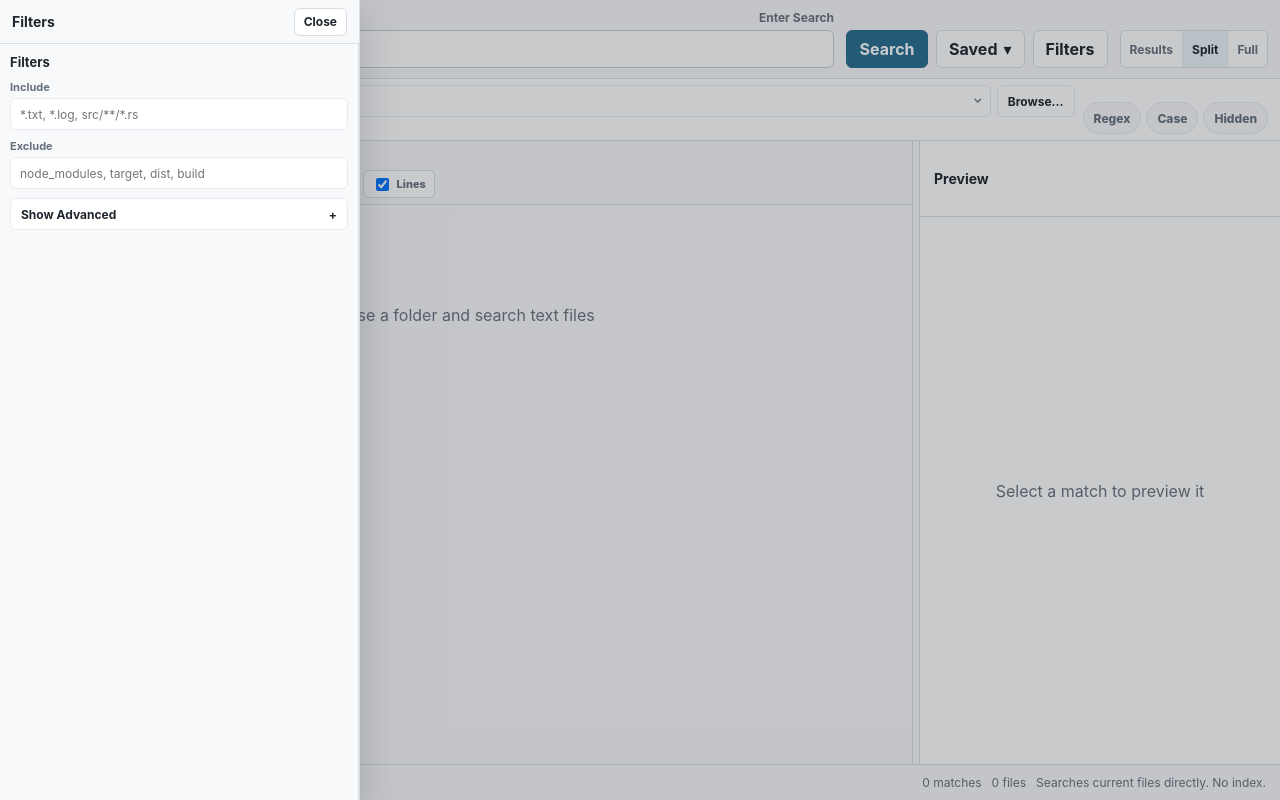
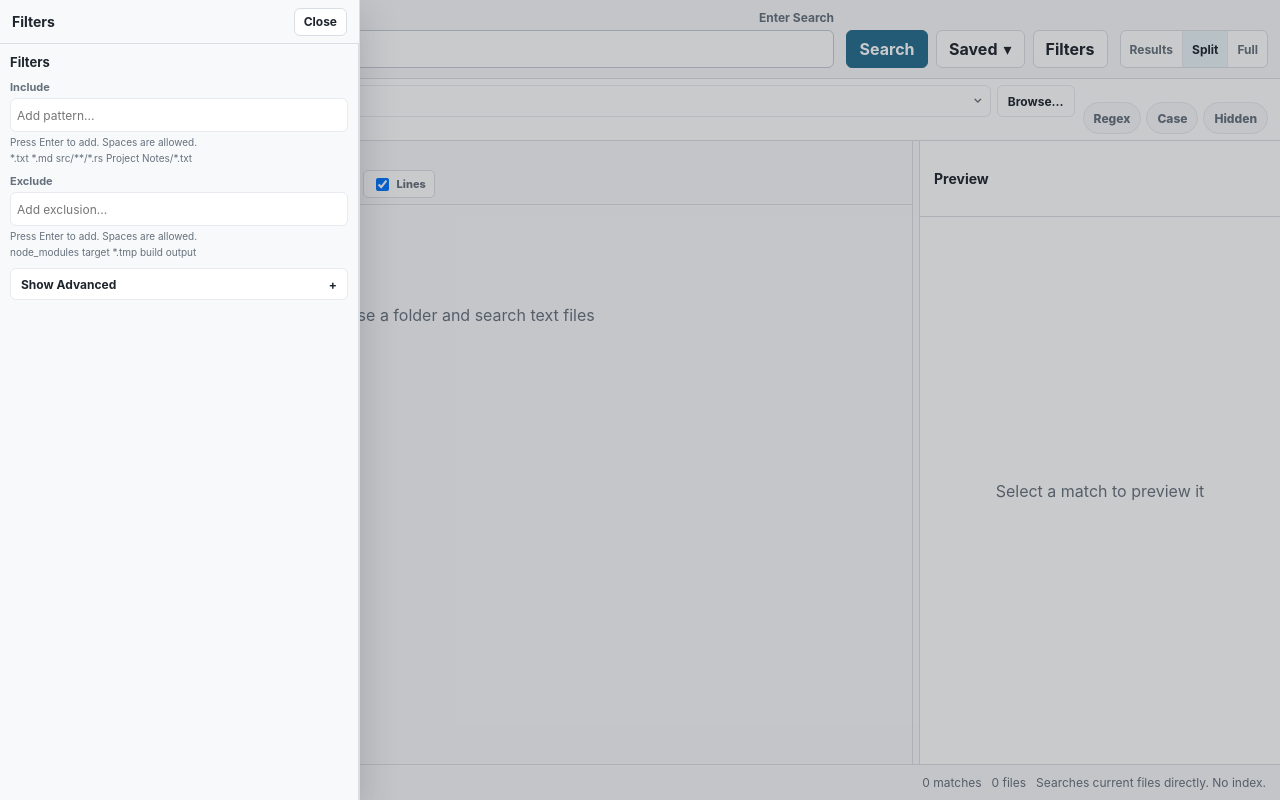
Before and after one commit to cottrela/searchmonkey-III, a SvelteKit app: page / in a window 1280 px wide. Both pictures are taken after a click on the button "Filters". Built offline with nearby package versions, Linux system fonts and the light colour scheme.

Commit message:
Adding nicer include/exclude interface

```diff
--- /dev/null
+++ b/src/lib/components/PatternChipsInput.svelte
@@ -0,0 +1,323 @@
+<script lang="ts">
+  import { tick } from 'svelte';
+
+  let {
+    id,
+    label,
+    placeholder = 'Add pattern...',
+    values = $bindable<string[]>([]),
+    examples = []
+  }: {
+    id: string;
+    label: string;
+    placeholder?: string;
+    values: string[];
+    examples?: string[];
+  } = $props();
+
+  let inputElement = $state<HTMLInputElement>();
+  let editElement = $state<HTMLInputElement>();
+  let draft = $state('');
+  let selectedIndex = $state<number | null>(null);
+  let editingIndex = $state<number | null>(null);
+  let editDraft = $state('');
+
+  function commitDraft() {
+    const value = draft.trim();
+    if (!value) return false;
+
+    values = [...values, value];
+    draft = '';
+    selectedIndex = null;
+    return true;
+  }
+
+  function selectChip(index: number) {
+    selectedIndex = index;
+    editingIndex = null;
+  }
+
+  function editChip(index: number) {
+    selectedIndex = null;
+    editingIndex = index;
+    editDraft = values[index] ?? '';
+
+    void tick().then(() => {
+      editElement?.focus();
+      editElement?.select();
+    });
+  }
+
+  function saveEdit() {
+    if (editingIndex === null) return;
+
+    const value = editDraft.trim();
+    const index = editingIndex;
+    editingIndex = null;
+    editDraft = '';
+
+    if (!value) {
+      removeChip(index);
+      return;
+    }
+
+    values = values.map((item, itemIndex) => (itemIndex === index ? value : item));
+  }
+
+  function cancelEdit() {
+    editingIndex = null;
+    editDraft = '';
+  }
+
+  function removeChip(index: number) {
+    values = values.filter((_, itemIndex) => itemIndex !== index);
+    selectedIndex = null;
+    editingIndex = null;
+
+    void tick().then(() => inputElement?.focus());
+  }
+
+  function handleInputKeydown(event: KeyboardEvent) {
+    if (event.key === 'Enter') {
+      event.preventDefault();
+      commitDraft();
+      return;
+    }
+
+    if (event.key === 'Tab') {
+      commitDraft();
+      return;
+    }
+
+    if (event.key === 'Backspace' && !draft) {
+      event.preventDefault();
+      if (selectedIndex === null) {
+        selectedIndex = values.length ? values.length - 1 : null;
+      } else {
+        removeChip(selectedIndex);
+      }
+      return;
+    }
+
+    if (event.key === 'Delete' && selectedIndex !== null) {
+      event.preventDefault();
+      removeChip(selectedIndex);
+      return;
+    }
+
+    if (event.key === 'Escape') {
+      selectedIndex = null;
+    }
+  }
+
+  function handleEditKeydown(event: KeyboardEvent) {
+    if (event.key === 'Enter') {
+      event.preventDefault();
+      saveEdit();
+      return;
+    }
+
+    if (event.key === 'Escape') {
+      event.preventDefault();
+      cancelEdit();
+    }
+  }
+
+  function handlePaste(event: ClipboardEvent) {
+    const text = event.clipboardData?.getData('text');
+    if (!text || !text.includes('\n')) return;
+
+    event.preventDefault();
+    const pastedValues = text
+      .split(/\r?\n/)
+      .map((item) => item.trim())
+      .filter(Boolean);
+
+    if (!pastedValues.length) return;
+    values = [...values, ...pastedValues];
+    draft = '';
+  }
+</script>
+
+<div class="field">
+  <label for={id}>{label}</label>
+  <div class="chips-input">
+    {#each values as value, index (`${value}-${index}`)}
+      {#if editingIndex === index}
+        <input
+          class="chip-edit"
+          bind:this={editElement}
+          bind:value={editDraft}
+          onkeydown={handleEditKeydown}
+          onblur={saveEdit}
+          aria-label={`Edit ${label.toLowerCase()} pattern`}
+          spellcheck="false"
+        />
+      {:else}
+        <span class:selected={selectedIndex === index} class="chip" title={value}>
+          <button
+            class="chip-value"
+            type="button"
+            onclick={(event) => {
+              event.stopPropagation();
+              selectChip(index);
+            }}
+            ondblclick={(event) => {
+              event.stopPropagation();
+              editChip(index);
+            }}
+          >
+            {value}
+          </button>
+          <button
+            class="remove"
+            type="button"
+            aria-label={`Remove ${value}`}
+            onclick={(event) => {
+              event.stopPropagation();
+              removeChip(index);
+            }}
+          >
+            ×
+          </button>
+        </span>
+      {/if}
+    {/each}
+
+    <input
+      {id}
+      class="chip-entry"
+      bind:this={inputElement}
+      bind:value={draft}
+      {placeholder}
+      onkeydown={handleInputKeydown}
+      onpaste={handlePaste}
+      onfocus={() => (selectedIndex = null)}
+      spellcheck="false"
+    />
+  </div>
+  <div class="hint">
+    <span>Press Enter to add. Spaces are allowed.</span>
+    {#if examples.length}
+      <span>{examples.join('  ')}</span>
+    {/if}
+  </div>
+</div>
+
+<style>
+  .field {
+    display: grid;
+    gap: 4px;
+    margin-bottom: 9px;
+  }
+
+  label {
+    color: var(--muted);
+    font-size: 11px;
+    font-weight: 650;
+  }
+
+  .chips-input {
+    display: flex;
+    width: 100%;
+    min-height: 34px;
+    min-width: 0;
+    flex-wrap: wrap;
+    align-items: center;
+    gap: 5px;
+    box-sizing: border-box;
+    border: 1px solid var(--border-subtle);
+    border-radius: 6px;
+    padding: 4px;
+    background: var(--input);
+    cursor: text;
+  }
+
+  .chips-input:focus-within {
+    border-color: var(--accent);
+    box-shadow: 0 0 0 3px var(--focus);
+  }
+
+  .chip {
+    display: inline-flex;
+    max-width: 100%;
+    min-width: 0;
+    height: 24px;
+    align-items: center;
+    gap: 5px;
+    border: 1px solid var(--border-subtle);
+    border-radius: 5px;
+    padding: 0 5px 0 8px;
+    color: var(--text);
+    background: #eef3f7;
+    cursor: default;
+  }
+
+  .chip.selected {
+    border-color: var(--accent);
+    box-shadow: 0 0 0 2px var(--focus);
+  }
+
+  .chip-value {
+    min-width: 0;
+    border: 0;
+    padding: 0;
+    overflow: hidden;
+    color: inherit;
+    background: transparent;
+    font: inherit;
+    font-size: 12px;
+    text-overflow: ellipsis;
+    white-space: nowrap;
+    cursor: default;
+  }
+
+  .remove {
+    display: grid;
+    width: 16px;
+    height: 16px;
+    flex: 0 0 auto;
+    place-items: center;
+    border: 0;
+    border-radius: 4px;
+    color: var(--muted);
+    background: transparent;
+    font: inherit;
+    font-size: 13px;
+    cursor: pointer;
+    line-height: 1;
+  }
+
+  .remove:hover {
+    color: var(--text);
+    background: var(--border-subtle);
+  }
+
+  .chip-entry,
+  .chip-edit {
+    min-width: 120px;
+    flex: 1 1 130px;
+    border: 0;
+    color: var(--text);
+    background: transparent;
+    font: inherit;
+    font-size: 12px;
+    outline: none;
+  }
+
+  .chip-edit {
+    height: 24px;
+    flex: 1 1 180px;
+    border-radius: 4px;
+    background: #fff;
+    padding: 0 5px;
+  }
+
+  .hint {
+    display: grid;
+    gap: 2px;
+    color: var(--muted);
+    font-size: 10px;
+    line-height: 1.35;
+  }
+</style>
--- a/src/lib/components/ScopePanel.svelte
+++ b/src/lib/components/ScopePanel.svelte
@@ -1,14 +1,15 @@
 <script lang="ts">
+  import PatternChipsInput from '$lib/components/PatternChipsInput.svelte';
   import { defaultSearchOptions, type SearchOptions } from '$lib/types';
 
   let {
-    includePatterns = $bindable(''),
-    excludePatterns = $bindable(''),
+    includePatterns = $bindable<string[]>([]),
+    excludePatterns = $bindable<string[]>([]),
     contextLines = $bindable(0),
     options = $bindable<SearchOptions>(defaultSearchOptions())
   }: {
-    includePatterns: string;
-    excludePatterns: string;
+    includePatterns: string[];
+    excludePatterns: string[];
     contextLines: number;
     options: SearchOptions;
   } = $props();
@@ -54,25 +55,21 @@
     <h2>Filters</h2>
   </div>
 
-  <div class="field">
-    <label for="include-patterns">Include</label>
-    <input
-      id="include-patterns"
-      bind:value={includePatterns}
-      placeholder="*.txt, *.log, src/**/*.rs"
-      spellcheck="false"
-    />
-  </div>
+  <PatternChipsInput
+    id="include-patterns"
+    label="Include"
+    placeholder="Add pattern..."
+    bind:values={includePatterns}
+    examples={['*.txt', '*.md', 'src/**/*.rs', 'Project Notes/*.txt']}
+  />
 
-  <div class="field">
-    <label for="exclude-patterns">Exclude</label>
-    <input
-      id="exclude-patterns"
-      bind:value={excludePatterns}
-      placeholder="node_modules, target, dist, build"
-      spellcheck="false"
-    />
-  </div>
+  <PatternChipsInput
+    id="exclude-patterns"
+    label="Exclude"
+    placeholder="Add exclusion..."
+    bind:values={excludePatterns}
+    examples={['node_modules', 'target', '*.tmp', 'build output']}
+  />
 
   <button
     class="advanced-toggle"
--- a/src/lib/types.ts
+++ b/src/lib/types.ts
@@ -108,8 +108,8 @@ export type SearchCriteria = {
   name: string;
   query: string;
   path: string;
-  includePatterns: string;
-  excludePatterns: string;
+  includePatterns: string[];
+  excludePatterns: string[];
   options: SearchOptions;
 };
 
--- a/src/routes/+page.svelte
+++ b/src/routes/+page.svelte
@@ -35,8 +35,8 @@
 
   let query = $state('');
   let path = $state('');
-  let includePatterns = $state('');
-  let excludePatterns = $state('');
+  let includePatterns = $state<string[]>([]);
+  let excludePatterns = $state<string[]>([]);
   let contextLines = $state(0);
   let options = $state<SearchOptions>(defaultSearchOptions());
   let recentSearches = $state<SearchCriteria[]>([]);
@@ -343,8 +343,8 @@
       name,
       query,
       path: settings.includePath ? path : '',
-      includePatterns: settings.includeFilters ? includePatterns : '',
-      excludePatterns: settings.includeFilters ? excludePatterns : '',
+      includePatterns: settings.includeFilters ? [...includePatterns] : [],
+      excludePatterns: settings.includeFilters ? [...excludePatterns] : [],
       options: settings.includeOptions ? snapshotSearchOptions() : defaultSearchOptions()
     };
   }
@@ -383,8 +383,8 @@
 
     query = criteria.query;
     path = criteria.path;
-    includePatterns = criteria.includePatterns;
-    excludePatterns = criteria.excludePatterns;
+    includePatterns = [...criteria.includePatterns];
+    excludePatterns = [...criteria.excludePatterns];
     options = { ...defaultSearchOptions(), ...criteria.options };
     contextLines = options.context_lines;
   }
@@ -432,8 +432,8 @@
         (search) =>
           search.query !== criteria.query ||
           search.path !== criteria.path ||
-          search.includePatterns !== criteria.includePatterns ||
-          search.excludePatterns !== criteria.excludePatterns
+          !sameStringArray(search.includePatterns, criteria.includePatterns) ||
+          !sameStringArray(search.excludePatterns, criteria.excludePatterns)
       )
     ].slice(0, 12);
     saveCriteria(RECENT_SEARCHES_KEY, recentSearches);
@@ -445,6 +445,8 @@
       if (!Array.isArray(parsed)) return [];
       return parsed.map((criteria) => ({
         ...criteria,
+        includePatterns: Array.isArray(criteria.includePatterns) ? criteria.includePatterns : [],
+        excludePatterns: Array.isArray(criteria.excludePatterns) ? criteria.excludePatterns : [],
         options: { ...defaultSearchOptions(), ...criteria.options }
       }));
     } catch {
@@ -454,6 +456,10 @@
 
   function saveCriteria(key: string, criteria: SearchCriteria[]) {
     localStorage.setItem(key, JSON.stringify(criteria));
+  }
+
+  function sameStringArray(a: string[], b: string[]) {
+    return a.length === b.length && a.every((value, index) => value === b[index]);
   }
 
   function sameMatch(a: SearchMatch, b: SearchMatch) {
```
Also changed, not shown: src/lib/patterns.ts (+4 -11 lines).
